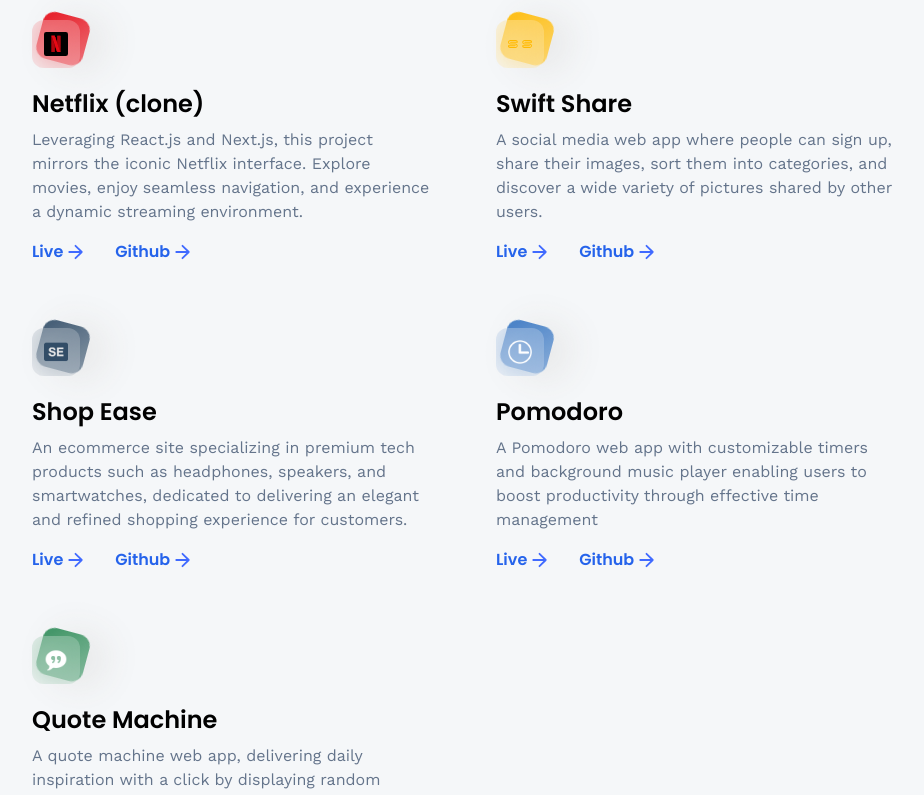
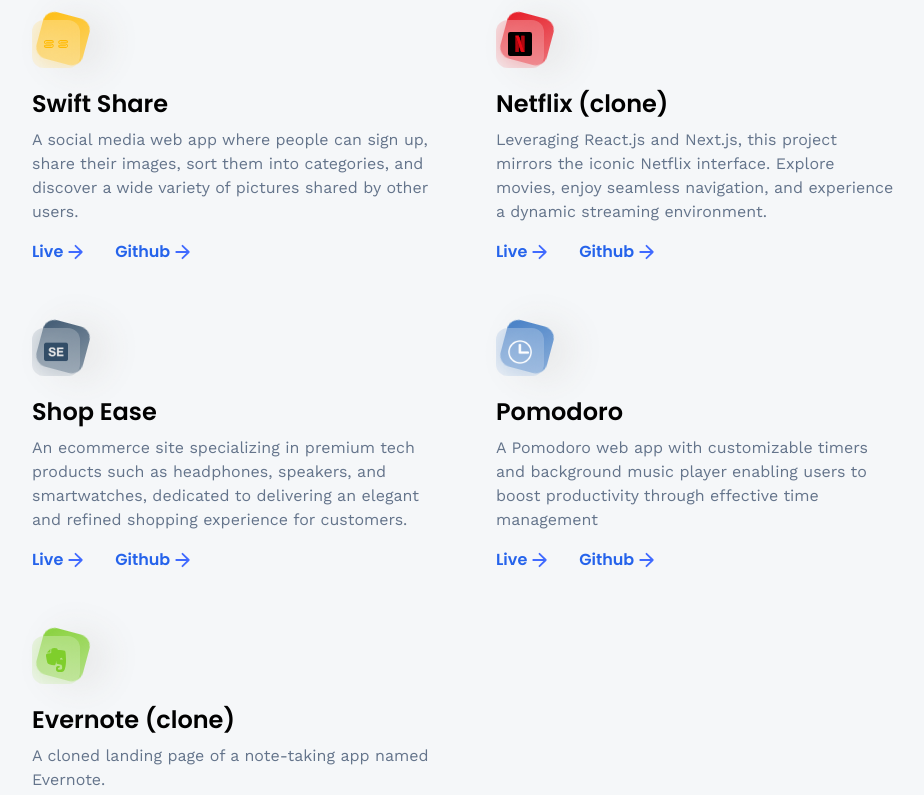
Before and after one commit to wilson-here/portfolio, a React (Vite) app: page /projects in a window 1280 px wide. Shown: the part 320-1115 px from the top of the page, without its empty margins (176-1100 px from the left). Built offline with nearby package versions, Linux system fonts and the light colour scheme.

Commit message:
update portfolio

```diff
--- a/src/assets/icons/index.js
+++ b/src/assets/icons/index.js
@@ -36,11 +36,13 @@
 import illustrator from "./illustrator.svg";
 import xd from "./xd.svg";
 import figma from "./figma.svg";
+import postgresql from "./postgresql.svg";
 import netflix from "./netflix.svg";
 import shopease from "./shopease.png";
 import swiftshare from "./swiftshare.svg";
 import pomodoro from "./pomodoro.png";
 import quotemachine from "./quotemachine.png";
+import evernote from "./evernote.svg";
 
 export {
   css,
@@ -81,9 +83,11 @@
   illustrator,
   xd,
   figma,
+  postgresql,
   netflix,
   shopease,
   swiftshare,
   pomodoro,
   quotemachine,
+  evernote,
 };
--- a/src/constants/index.jsx
+++ b/src/constants/index.jsx
@@ -22,11 +22,14 @@
   illustrator,
   xd,
   figma,
+  nodejs,
+  postgresql,
   netflix,
   shopease,
   swiftshare,
   pomodoro,
   quotemachine,
+  evernote,
 } from "../assets/icons";
 import { FiPhone, FiMail, FiLinkedin, FiGithub } from "react-icons/fi";
 
@@ -55,6 +58,11 @@
     imageUrl: typescript,
     name: "TypeScript",
     type: "Frontend",
+  },
+  {
+    imageUrl: nodejs,
+    name: "Node.js",
+    type: "Backend",
   },
   {
     imageUrl: php,
@@ -86,7 +94,6 @@
     name: "Tailwind CSS",
     type: "Frontend",
   },
-
   {
     imageUrl: git,
     name: "Git",
@@ -97,10 +104,14 @@
     name: "GitHub",
     type: "Version Control",
   },
-
   {
     imageUrl: mongodb,
     name: "MongoDB",
+    type: "Database",
+  },
+  {
+    imageUrl: postgresql,
+    name: "PostgreSQL",
     type: "Database",
   },
   {
@@ -270,6 +281,15 @@
 
 export const projects = [
   {
+    iconUrl: swiftshare,
+    theme: "btn-back-swiftshare",
+    name: "Swift Share",
+    description:
+      "A social media web app where people can sign up, share their images, sort them into categories, and discover a wide variety of pictures shared by other users.",
+    live: "https://wilson-here-swift-share.netlify.app/",
+    github: "https://github.com/wilson-here/swift-share",
+  },
+  {
     iconUrl: netflix,
     theme: "btn-back-netflix",
     name: "Netflix (clone)",
@@ -277,15 +297,6 @@
       "Leveraging React.js and Next.js, this project mirrors the iconic Netflix interface. Explore movies, enjoy seamless navigation, and experience a dynamic streaming environment.",
     live: "https://wilson-here-netflix-clone.vercel.app/",
     github: "https://github.com/wilson-here/netflix-clone",
-  },
-  {
-    iconUrl: swiftshare,
-    theme: "btn-back-swiftshare",
-    name: "Swift Share",
-    description:
-      "A social media web app where people can sign up, share their images, sort them into categories, and discover a wide variety of pictures shared by other users.",
-    live: "https://wilson-here-swift-share.netlify.app/",
-    github: "https://github.com/wilson-here/swift-share",
   },
   {
     iconUrl: shopease,
@@ -306,12 +317,11 @@
     github: "https://github.com/wilson-here/pomodoro",
   },
   {
-    iconUrl: quotemachine,
-    theme: "btn-back-quotemachine",
-    name: "Quote Machine",
-    description:
-      "A quote machine web app, delivering daily inspiration with a click by displaying random quotes from a diverse collection of sources",
-    live: "https://wilson-here-quote-machine.netlify.app/",
-    github: "https://github.com/wilson-here/quote-machine",
+    iconUrl: evernote,
+    theme: "btn-back-evernote",
+    name: "Evernote (clone)",
+    description: "A cloned landing page of a note-taking app named Evernote.",
+    live: "https://wilson-here.github.io/evernote-landing-page-clone/",
+    github: "https://github.com/wilson-here/evernote-landing-page-clone",
   },
 ];
--- a/src/index.css
+++ b/src/index.css
@@ -167,6 +167,10 @@
   background: linear-gradient(135deg, #2e8b57 -20%, #2e8b5780 120%);
 }
 
+.block-container .btn-back-evernote {
+  background: linear-gradient(135deg, #7FCE2C -20%, #7FCE2C80 120%);
+}
+
 .block-container .btn-front {
   position: absolute;
   inset: 0;
--- a/src/pages/Home.jsx
+++ b/src/pages/Home.jsx
@@ -26,13 +26,10 @@
       <div className="flex flex-col-reverse sm:flex-row justify-between gap-6 mt-6 items-center">
         <div className="flex flex-col gap-3 text-slate-500">
           <p className="text-justify">
-            I am a Frontend Developer based in <b>Vinh, Nghe An, Vietnam</b>. My
-            expertise lies in web development using{" "}
-            <b>
-              React.js, Next.js, Tailwind CSS, MongoDB, Wordpress, and Sanity
-            </b>
-            . Currently I am expanding my skills with TypeScript and actively
-            seeking new job opportunities.
+            I am based in Vinh, Nghe An, Vietnam. My focus is web development
+            using <b>React.js, Next.js, Tailwind CSS and Wordpress</b>.
+            Currently I am following a Full Stack Developer path and learning
+            Node.js.
           </p>
         </div>
         <div>
```
Also changed, not shown: src/assets/icons/evernote.svg (added), src/assets/icons/postgresql.svg (added).
